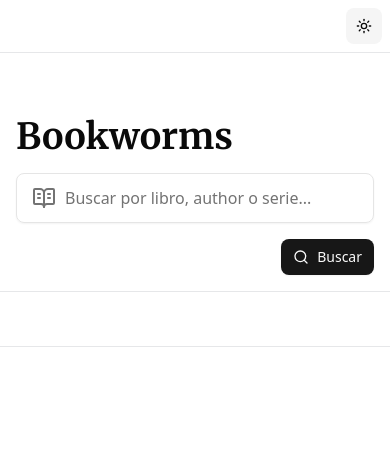
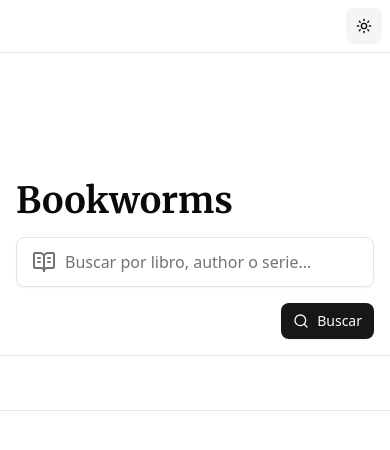
Before and after one commit to dannegm/bookworms, a React (Vite) app: page / in a window 390 px wide. Shown: the top 450 px of the page. Built offline with nearby package versions, Linux system fonts and the light colour scheme; no server answers.

Commit message:
Increase top padding for the home section to enhance layout spacing

```diff
--- a/src/modules/main/pages/home.jsx
+++ b/src/modules/main/pages/home.jsx
@@ -11,7 +11,7 @@ import { Summaries } from '@/modules/main/components/summaries';
 export const Home = () => {
     return (
         <Layout hideLogo>
-            <Section className='flex flex-col pt-16 md:pt-32'>
+            <Section className='flex flex-col pt-32'>
                 <form className='flex flex-col gap-4' action='/search' method='get'>
                     <Logo className='text-4xl' />
                     <Input
```
